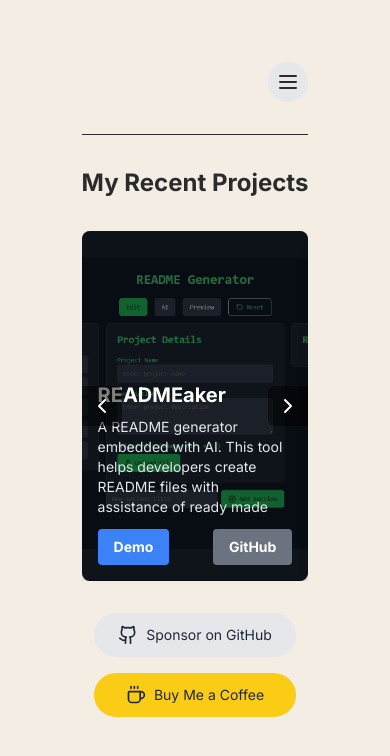
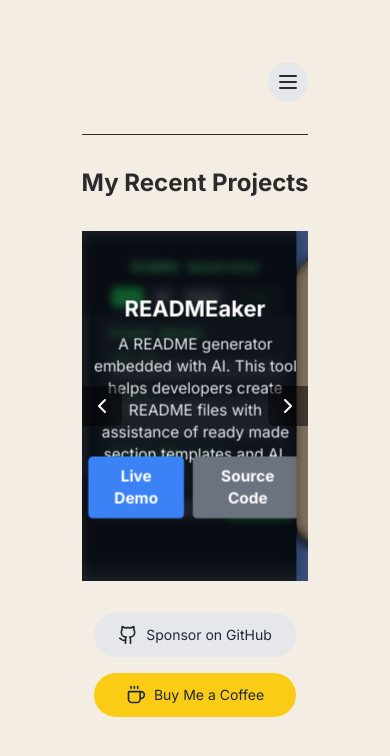
Before and after one commit to machage9603/personal-website, a Next.js app: page /projects in a window 390 px wide. Shown: the top 756 px of the page. Built offline with nearby package versions, Linux system fonts and the light colour scheme.

Commit message:
improvr  mobile responsiveness

```diff
--- a/app/projects/page.tsx
+++ b/app/projects/page.tsx
@@ -68,7 +68,12 @@
           >
             {projects.map((project) => (
               <div key={project.id} className="w-full flex-shrink-0">
-                <div className="relative bg-white dark:bg-gray-800 rounded-lg shadow-lg overflow-hidden h-[350px]">
+                <motion.div
+                  className="relative bg-white dark:bg-gray-800 rounded-lg shadow-lg overflow-hidden h-[350px] group"
+                  initial={{ scale: 1 }}
+                  animate={{ scale: 1.1 }} // Zoom on load
+                  transition={{ duration: 1 }}
+                >
                   <Image
                     src={project.image}
                     alt={project.title}
@@ -76,21 +81,22 @@
                     objectFit="cover"
                     className="absolute inset-0"
                   />
-                  <div className="absolute inset-0 bg-black bg-opacity-50 flex flex-col justify-end p-4">
+                  {/* Overlay with text (always visible, with smooth transition on load) */}
+                  <div className="absolute inset-0 bg-black bg-opacity-50 backdrop-blur-sm flex flex-col justify-center items-center text-center p-4">
                     <h2 className="text-xl font-bold mb-2 text-white">
                       {project.title}
                     </h2>
-                    <p className="mb-3 text-sm text-gray-200 overflow-y-auto max-h-[100px]">
+                    <p className="mb-3 text-sm text-gray-200 max-h-[100px]">
                       {project.description}
                     </p>
-                    <div className="flex justify-between space-x-2">
+                    <div className="flex justify-center space-x-2">
                       <a
                         href={project.demo}
                         target="_blank"
                         rel="noopener noreferrer"
                         className="bg-blue-500 hover:bg-blue-600 text-white font-bold py-2 px-4 rounded text-sm transition-colors duration-300"
                       >
-                        Demo
+                        Live Demo
                       </a>
                       <a
                         href={project.github}
@@ -98,11 +104,11 @@
                         rel="noopener noreferrer"
                         className="bg-gray-500 hover:bg-gray-600 text-white font-bold py-2 px-4 rounded text-sm transition-colors duration-300"
                       >
-                        GitHub
+                        Source Code
                       </a>
                     </div>
                   </div>
-                </div>
+                </motion.div>
               </div>
             ))}
           </div>
```
